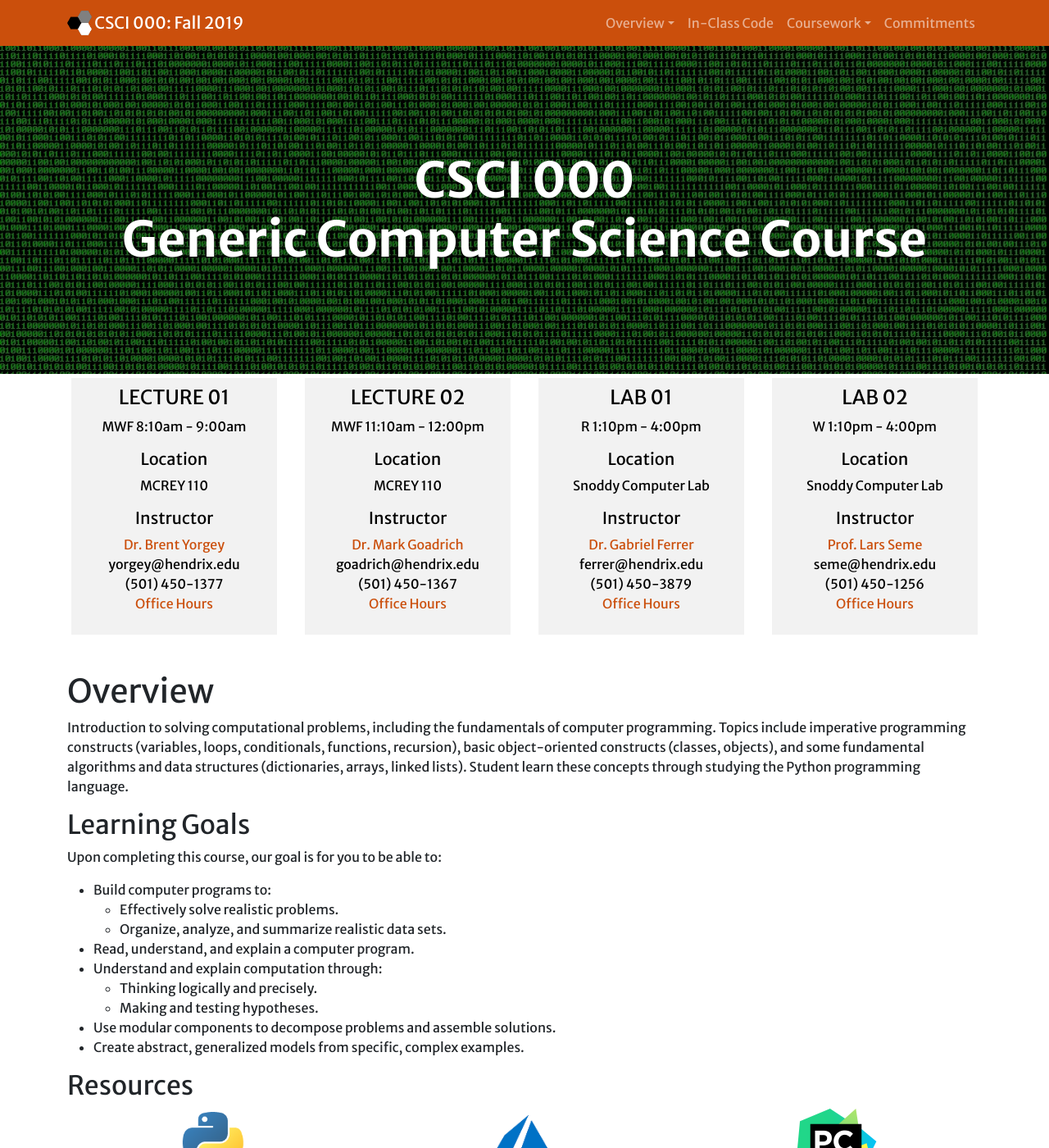
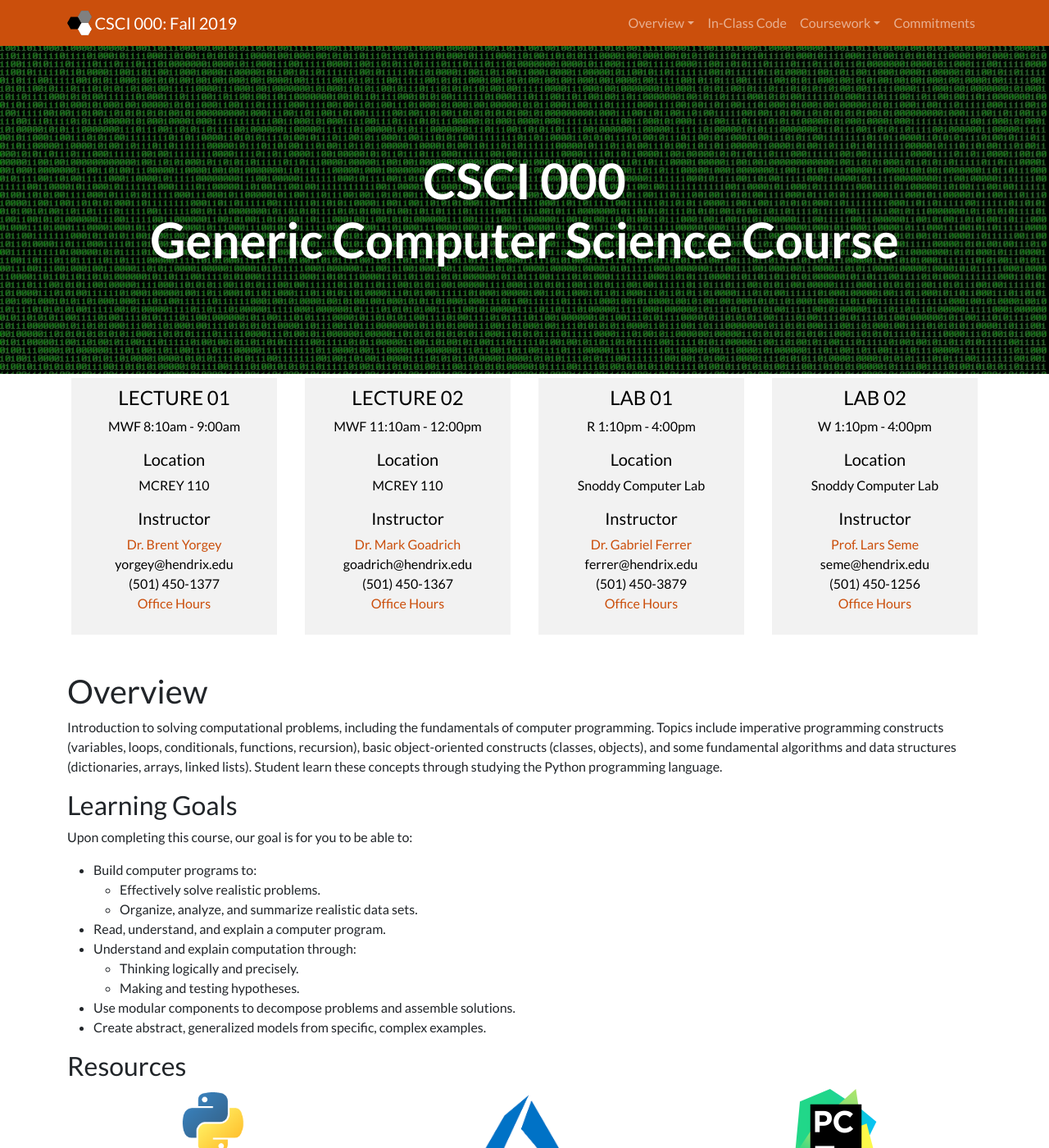
Before and after one commit to ccsc-midsouth/ccsc-midsouth.github.io, a Jekyll site: the page built from index.md, in a window 1280 px wide and 1400 px high. Shown: the whole window at 82% size. Built offline with Jekyll 4.4.1, drawn with Linux system fonts in a browser that asks for light colours; nearby versions of some CDN libraries.

Commit message:
Update main.css

```diff
--- a/assets/css/main.css
+++ b/assets/css/main.css
@@ -1,6 +1,6 @@
 /* Font imports and family definitions */
 
-@import url("https://fonts.googleapis.com/css?family=Merriweather+Sans:400,700");
+@import url('https://fonts.googleapis.com/css2?family=Lato:ital,wght@0,100;0,300;0,400;0,700;0,900;1,100;1,300;1,400;1,700;1,900&display=swap');
 
 /* https://stackoverflow.com/a/56467997 */
 html {
@@ -8,7 +8,7 @@ html {
 }
 
 body {
-  font-family: "Merriweather Sans", -apple-system, BlinkMacSystemFont, "Segoe UI", Roboto, "Helvetica Neue", Arial, sans-serif, "Apple Color Emoji", "Segoe UI Emoji", "Segoe UI Symbol";
+  font-family: "Lato", -apple-system, BlinkMacSystemFont, "Segoe UI", Roboto, "Helvetica Neue", Arial, sans-serif, "Apple Color Emoji", "Segoe UI Emoji", "Segoe UI Symbol";
   padding-top: 54px;
 }
 
```
